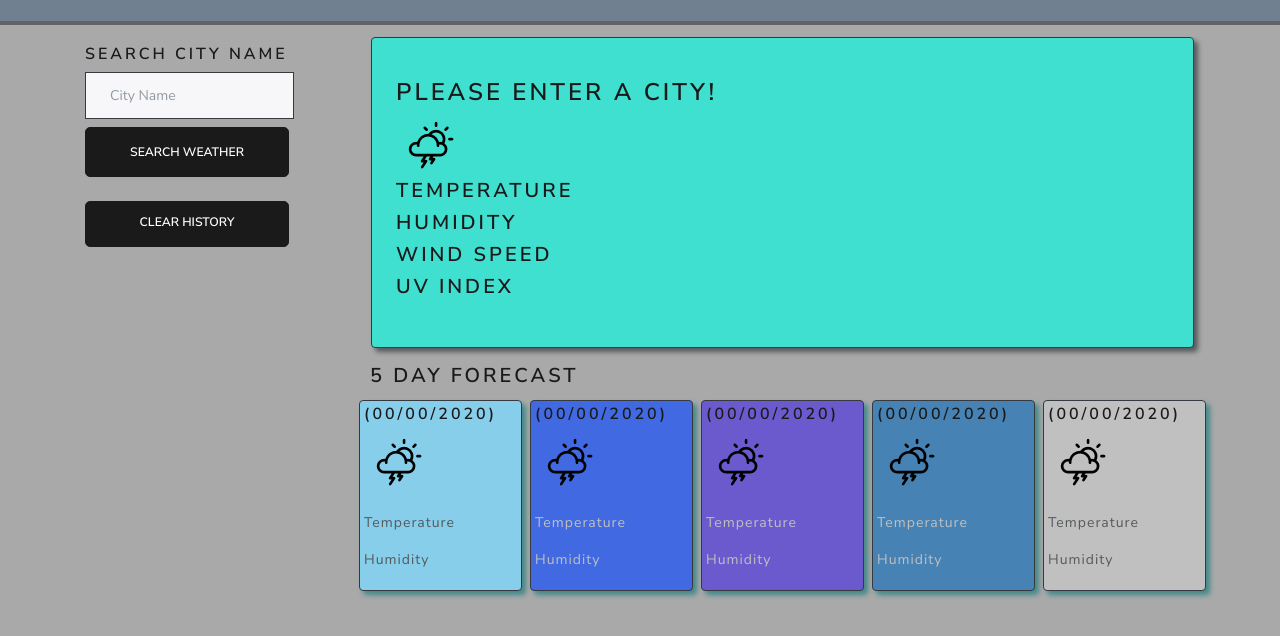
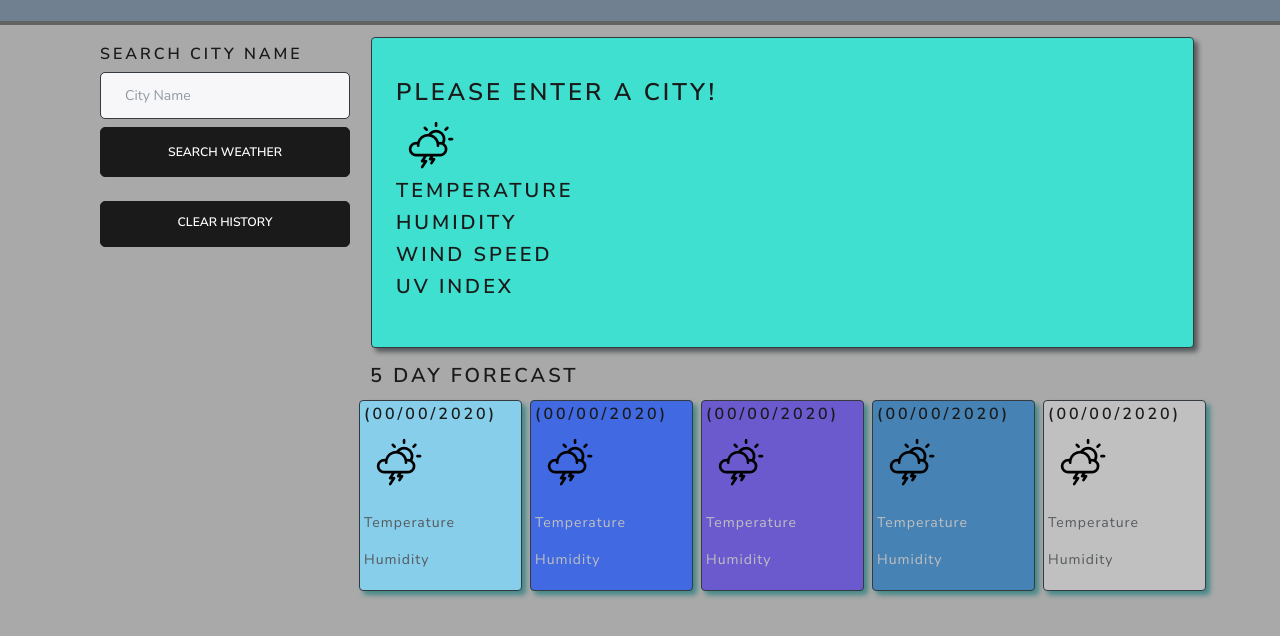
Before and after one commit to Lambaa94/Weather-Dashboard, a plain HTML site: page index.html in a window 1280 px wide. Shown: the part 64-700 px from the top of the page. Drawn offline with nearby package versions, Linux system fonts and the light colour scheme.

Commit message:
fixed buttons and search box media queries so it flows nicely.

```diff
--- a/Assets/style.css
+++ b/Assets/style.css
@@ -10,6 +10,7 @@ html, body {
     justify-content: center;
     box-shadow: 0px 4px 0px 0 rgba(68, 66, 66, 0.673)
 }
+
 
 .footer {
     background-color: slategray;
@@ -60,7 +61,7 @@ html, body {
 }
 
 .city-btn {
-    width: 80%;
+
     float: left;
     border-radius: 5px;
 }
@@ -70,8 +71,14 @@ html, body {
 
 }
 
+#userInput {
+    width: 250px;
+    border-radius: 5px
+}
+
+
 #searchBtn {
-    width: 80%;
+
     text-align: center;
     border-radius: 5px;
 }
@@ -83,7 +90,7 @@ html, body {
 }
 
 #clear-history {
-    width : 80%;
+    /* width : 80%; */
     box-shadow: rgb(69, 136, 136);
     border-radius: 5px;
 }
@@ -93,3 +100,24 @@ html, body {
     background-color: rgb(69, 136, 136);
 
 }
+
+@media screen and ( min-width: 200px ) and ( max-width: 576px ) {
+    #userInput, .searchSection, #clear-history, .city-btn, #searchBtn, .form-group { width: 100%; justify-content: center; align-items: center;}
+
+    }
+
+@media screen and ( min-width: 576px ) and ( max-width: 767px ) {
+    #clear-history, #userInput, .city-btn, #searchBtn { width: 495px }
+    }
+
+@media screen and ( min-width: 768px ) and ( max-width: 991px ) {
+    #clear-history, #userInput, .city-btn, #searchBtn { width: 675px }
+    }
+
+@media screen and ( min-width: 992px ) and ( max-width: 1999px ) {
+    #clear-history, #userInput, .city-btn, #searchBtn { width: 220px }
+    }
+
+@media screen and ( min-width: 1200px ) {
+    #clear-history, #userInput, .city-btn, #searchBtn { width: 250px }
+    }
--- a/index.html
+++ b/index.html
@@ -18,9 +18,11 @@
 
     <section class="container">
         <!-- Search For City -->
+
         <section class="row">
             <section class="col-lg-3 mt-4">
-                <h5 class="searchHeader">Search City Name</h5>
+                <section class="container searchSection">
+                <h5 class="searchHeader ">Search City Name</h5>
                 <form class="form-inline">
                     <div class="form-group">
                         <label for="userInput" class="sr-only">City Name</label>
@@ -37,7 +39,7 @@
                 <p id="city-list-prepend"></p>
                 <button class="btn btn-primary mt-2 pt-2" type="button" id="clear-history">Clear History</button>
             </section>
-
+        </section>
             <!-- Last City Searched/Current Weather -->
             <section class="col-lg-9">
                 <section class="row">
```
